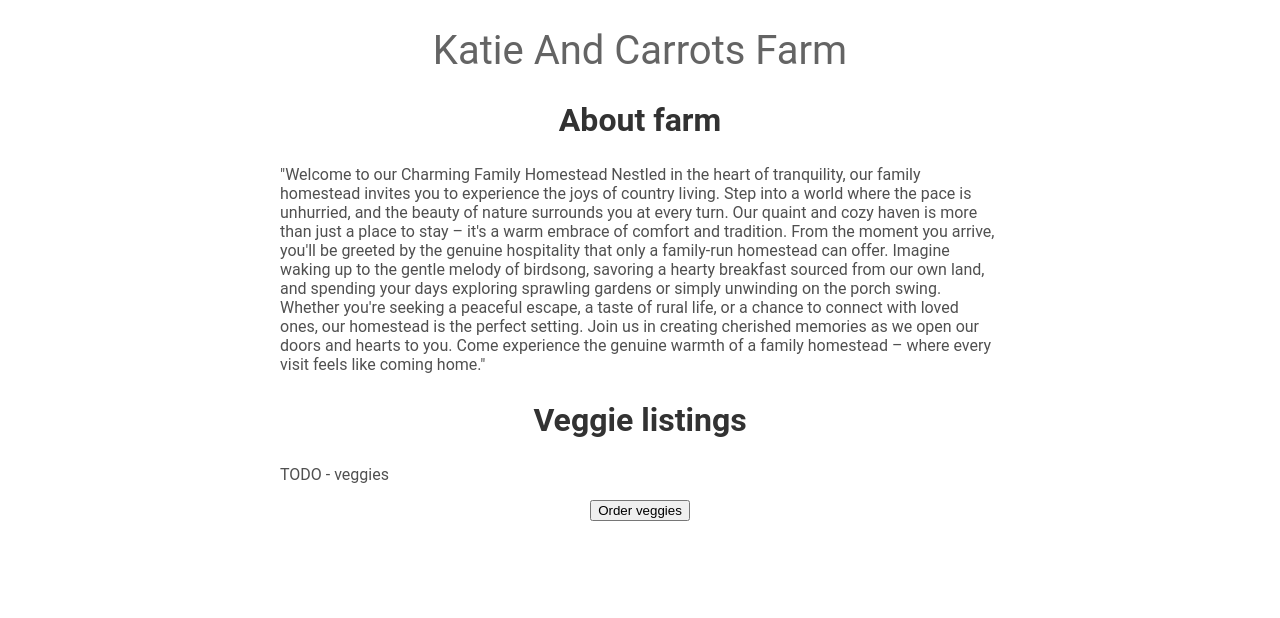
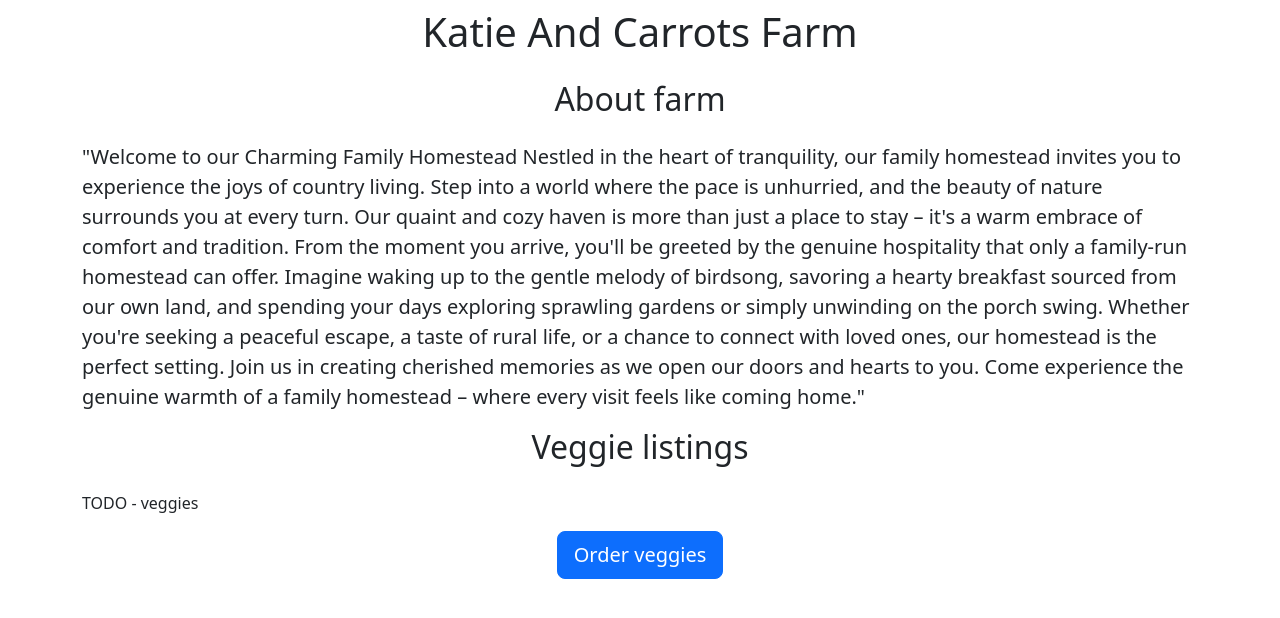
Before and after one commit to ArkadiuszZabicki/flask-test-project, a Flask app: page / in a window 1280 px wide. Shown: the top 618 px of the page. Run offline with Flask 3, Linux system fonts and the light colour scheme.

Commit message:
Scratching styling, adding bootstrap

```diff
--- a/templates/home.html
+++ b/templates/home.html
@@ -4,39 +4,14 @@
     <meta charset="UTF-8">
     <meta name="viewport" content="width=device-width, initial-scale=1.0">
     <title>KatieAndCarrots</title>
-    <style>
-        h1 {
-            font-size: 40px;
-            font-family: Roboto;
-            font-weight: normal;
-            color: rgb(100, 100, 100);
-            text-align: center;
-        }
-
-        h2 {
-            font-family: Roboto;
-            font-size: 32px;
-            color: rgb(50, 50, 50);
-            text-align: center;
-        }
-
-        p {
-            font-family: Roboto;
-            color: rgb(80, 80, 80)
-        }
-
-        #container {
-            max-width: 720px;
-            margin-left: auto;
-            margin-right: auto;
-        }
-    </style>
+    <link href="https://cdn.jsdelivr.net/npm/bootstrap@5.3.1/dist/css/bootstrap.min.css" rel="stylesheet"
+        integrity="sha384-4bw+/aepP/YC94hEpVNVgiZdgIC5+VKNBQNGCHeKRQN+PtmoHDEXuppvnDJzQIu9" crossorigin="anonymous">
 </head>
 <body>
-    <div id="container">
-        <h1>Katie And Carrots Farm</h1>
-        <h2>About farm</h2>
-        <p>
+    <div class="container">
+        <h1 class="text-center mt-2 mb-4">Katie And Carrots Farm</h1>
+        <h2 class="text-center mt-2 mb-4">About farm</h2>
+        <p class="lead">
             "Welcome to our Charming Family Homestead
 
             Nestled in the heart of tranquility, our family homestead invites you to experience the joys of country living. Step
@@ -54,10 +29,10 @@
             a
             family homestead – where every visit feels like coming home."
         </p>
-        <h2>Veggie listings</h2>
+        <h2 class="text-center mt-2 mb-4">Veggie listings</h2>
         <p>TODO - veggies</p>
-        <div style = 'text-align: center;'>
-            <button>Order veggies</button>
+        <div class="text-center">
+            <button class="btn btn-primary btn-lg">Order veggies</button>
         </div>
 
     </div>
```
